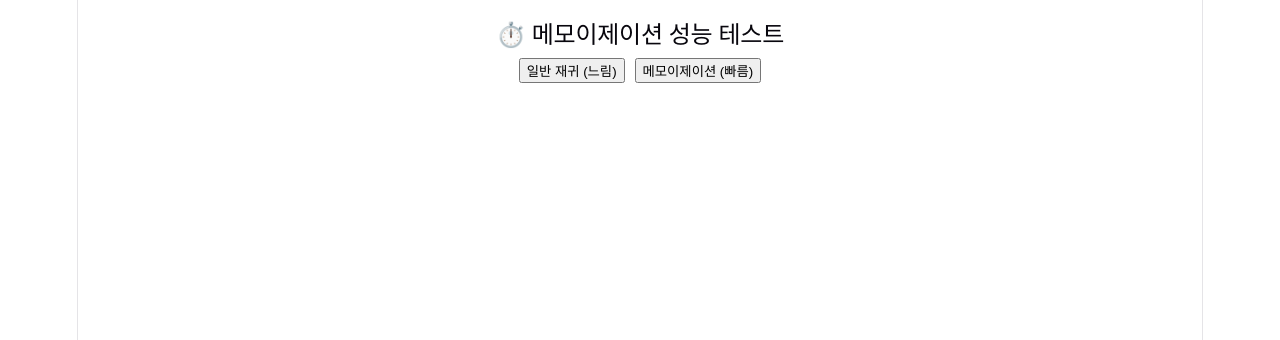
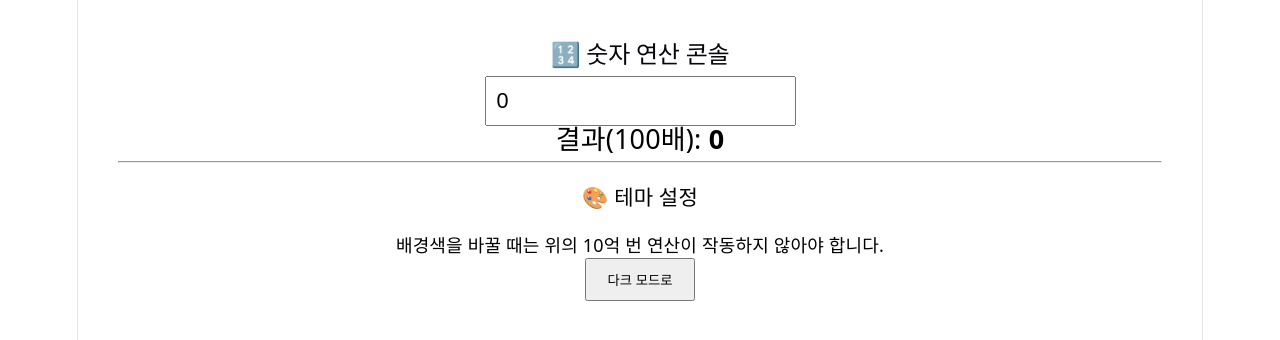
Before and after one commit to yunajoe/react-master-class-part2-inflearn, a React (Vite) app: page / in a window 1280 px wide. Shown: the top 340 px of the page. Built offline with nearby package versions, Linux system fonts and the light colour scheme.

Commit message:
useMemo 기초 — 무거운 연산 결과값을 금고에 보관하는 법

```diff
--- a/src/App.jsx
+++ b/src/App.jsx
@@ -1,8 +1,8 @@
 import "./App.css";
-import MemoTest from "./components/MemoTest.jsx";
+import CalculationConsole from "./components/CalculateConsole.jsx";
 
 function App() {
-  return <MemoTest />;
+  return <CalculationConsole />;
 }
 
 export default App;
--- /dev/null
+++ b/src/components/CalculateConsole.jsx
@@ -0,0 +1,57 @@
+import { useMemo, useState } from "react";
+
+export default function CalculationConsole() {
+  const [number, setNumber] = useState(0);
+  const [isDark, setIsDark] = useState(false);
+
+  // 1. [문제 상황] 만약 useMemo가 없다면, 배경색(isDark)만 바꿔도
+  // 아래의 10억 번 루프가 매번 다시 돌아가서 화면이 버벅이게 됩니다.
+
+  const result = useMemo(() => {
+    console.log(
+      "%c ⚙️ 금고에 기록이 없거나 데이터가 변경됨. 연산 가동!",
+      "color: #ff4757; font-weight: bold;",
+    );
+
+    // 의도적으로 연산 부하를 줍니다 (10억 번 루프)
+    for (let i = 0; i < 1000000000; i++) {
+      //   console.log(i);
+    }
+
+    return number * 100;
+  }, [number]); // 오직 'number'가 바뀔 때만 이 금고를 새로 고칩니다.
+
+  return (
+    <div
+      style={{
+        backgroundColor: isDark ? "#333" : "#fff",
+        color: isDark ? "#fff" : "#000",
+        padding: "40px",
+        minHeight: "100vh",
+        transition: "all 0.3s",
+      }}
+    >
+      <h2>🔢 숫자 연산 콘솔</h2>
+      <input
+        type="number"
+        value={number}
+        onChange={(e) => setNumber(Number(e.target.value))}
+        style={{ padding: "10px", fontSize: "1.2rem" }}
+      />
+      <p style={{ fontSize: "1.5rem" }}>
+        결과(100배): <strong>{result}</strong>
+      </p>
+
+      <hr />
+
+      <h3>🎨 테마 설정</h3>
+      <p>배경색을 바꿀 때는 위의 10억 번 연산이 작동하지 않아야 합니다.</p>
+      <button
+        onClick={() => setIsDark(!isDark)}
+        style={{ padding: "10px 20px", cursor: "pointer" }}
+      >
+        {isDark ? "라이트 모드로" : "다크 모드로"}
+      </button>
+    </div>
+  );
+}
--- a/src/components/MemoTest.jsx
+++ b/src/components/MemoTest.jsx
@@ -1,5 +1,5 @@
 import { memoFibonacci, pureFibonacci } from "../utils/fibonacci.js";
-import { getComplexDiscount } from "./GetCompleteDiscount.jsx";
+import { getComplexDiscount } from "../utils/GetCompleteDiscount.js";
 
 export default function MemoTest() {
   const runTest = (type) => {
```
Also changed, not shown: src/components/ChildComponent.jsx (+24 -4 lines), src/utils/GetCompleteDiscount.js (renamed from src/components/GetCompleteDiscount.jsx).
